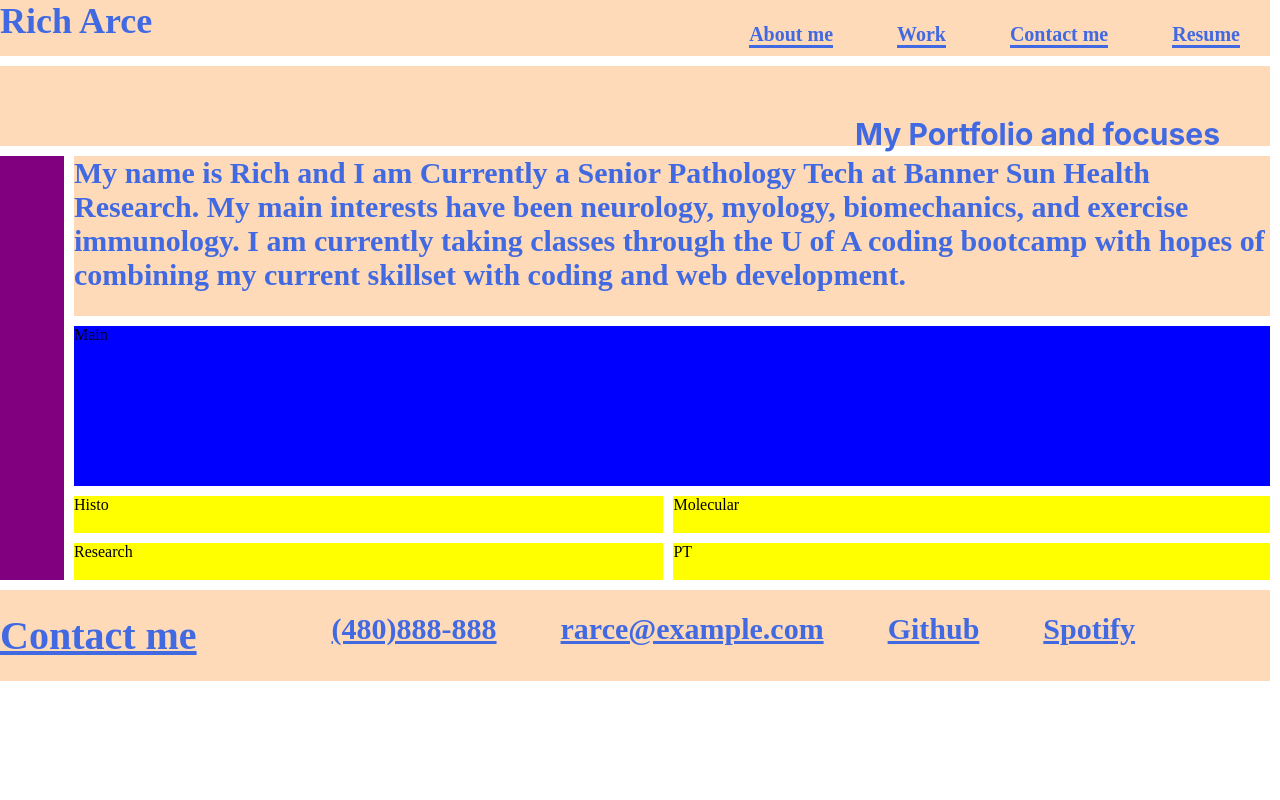
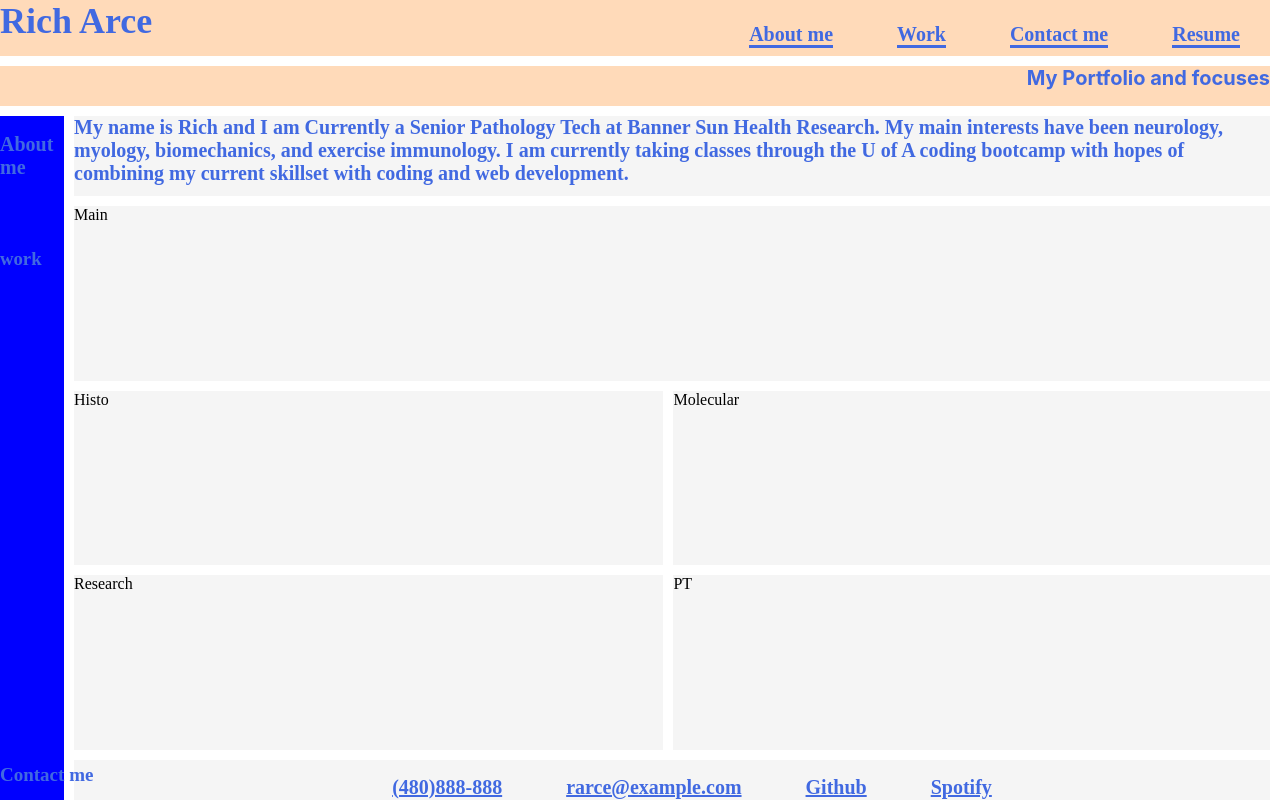
Before and after one commit to raarce118/portfolio, a plain HTML site: page index.html in a window 1280 px wide. Drawn offline with Linux system fonts and the light colour scheme.

Commit message:
finished grid template

```diff
--- a/assets/css/style.css
+++ b/assets/css/style.css
@@ -7,7 +7,7 @@ body {
     margin: 0;
     display:grid;
     grid-template-columns: 5% auto auto auto;
-    grid-template-rows: 7% 10% 20% 20% auto auto auto auto 10%;
+    grid-template-rows: 7% 5% 10% auto auto auto 5%;
     grid-gap: 10px;
     grid-template-areas:
         "header header header"
@@ -16,7 +16,7 @@ body {
         "sidebar main main"
         "sidebar section1 section2"
         "sidebar section3 section4"
-        "footer footer footer"
+        "sidebar footer footer"
 }
 
 header {
@@ -65,87 +65,101 @@ p {
     font-family: -apple-system, BlinkMacSystemFont, 'Segoe UI', Roboto, Oxygen, Ubuntu, Cantarell, 'Open Sans', 'Helvetica Neue', sans-serif;
     float: right;
     font-weight: bolder;
-    margin: 50px;
-    font-size: 30px;
+    margin: 0px;
+    font-size: 20px;
 
 }
 
 aside {
 grid-area: sidebar;
-background-color: purple;
+background-color: blue;
 
+}
+
+h2 {
+    color: royalblue;
+    float: left;
+    position: relative;
+    font-size: 20px;
+}
+
+h3 {
+    color: royalblue;
+    line-height: 90px;
+    float: left;
+}
+
+h4 {
+
+    color: royalblue;
+    position: absolute;
+    bottom: 0px;
+    font-size: 19px;
+    line-height:0;
 }
 
 main {
 
     grid-area: main;
-    background-color: blue;
+    background-color: whitesmoke;
 }
 
 section1 {
 
    grid-area: section1;
-   background-color: yellow;
+   background-color: whitesmoke;
 
 }
 
 section2 {
 
     grid-area: section2;
-    background-color: yellow;
+    background-color: whitesmoke;
 }
 
 section3 {
 
     grid-area: section3;
-    background-color: yellow;
+    background-color: whitesmoke;
 }
 
 section4 {
 
     grid-area: section4;
-    background-color: yellow;
+    background-color: whitesmoke;
 }
 
 
 info {
     grid-area: info;
-    background-color: peachpuff;
+    background-color: whitesmoke;
 }
 
 p1 {
 
     color: royalblue;
     font-weight: bolder;
-    font-size: 30px;
+    font-size: 20px;
     float: left;
 }
 
 footer {
 
     grid-area: footer;
-    background-color: peachpuff;
+    background-color: whitesmoke;
 
-    }
-
-    footer h5 a {
-        float: left;
-        color: royalblue;
-        font-size: 40px;
-        margin: 0;
-        display: inline;
     }
 
 
 footer a {
         color: royalblue;
-        font-size: 20px;
+        font-size: 10px;
         text-align: center;
     }
 
 footer nav {
     text-align: center;
-    margin: 7px 0;
+    margin: 10px 0;
 }
 
 footer nav ul li {
@@ -155,7 +169,7 @@ footer nav ul li {
 footer nav ul li a {
     margin: 0 30px;
     font-weight: bold;
-    font-size: 30px;
+    font-size: 20px;
     display: inline
 
 }
--- a/index.html
+++ b/index.html
@@ -36,7 +36,17 @@
     </name>
 
     <aside>
+      <Section id="About me">
+          <h2>About me</h2>
+      </Section>
 
+      <section id="work">
+          <h3>work</h3>
+      </section>
+
+      <section id="Contact me">
+        <h4>Contact me</h4>
+    </section>
 
     </aside>
     <info>
@@ -49,10 +59,6 @@
     <section3>Research</section3>
     <section4>PT</section4>
     <footer>
-
-        <h5>
-             <a href="/">Contact me</a>
-         </h5>
                 <nav>
                     <ul>
                        <li>
```
